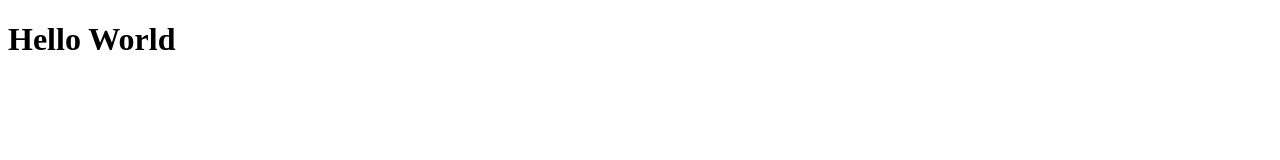
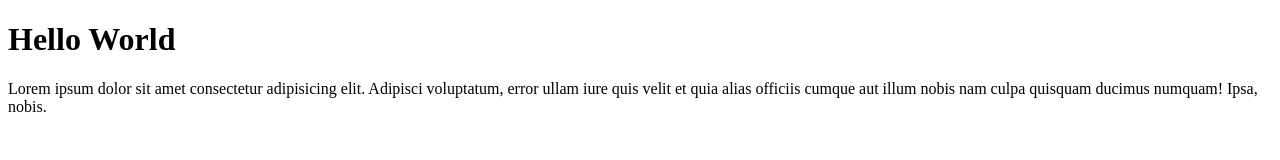
Before and after one commit to fadelaf/cek-repo, a plain HTML site: page index.html in a window 1280 px wide. Drawn offline with Linux system fonts and the light colour scheme.

Commit message:
menambahkan paragraf

```diff
--- a/index.html
+++ b/index.html
@@ -8,5 +8,6 @@
 </head>
 <body>
     <h1>Hello World</h1>
+    <p>Lorem ipsum dolor sit amet consectetur adipisicing elit. Adipisci voluptatum, error ullam iure quis velit et quia alias officiis cumque aut illum nobis nam culpa quisquam ducimus numquam! Ipsa, nobis.</p>
 </body>
 </html>
```
